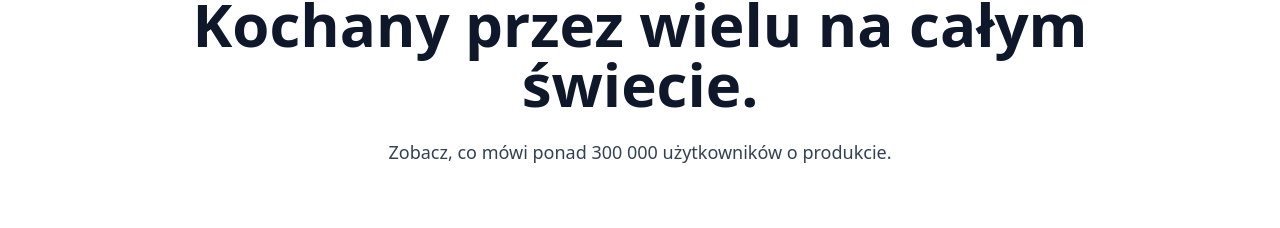
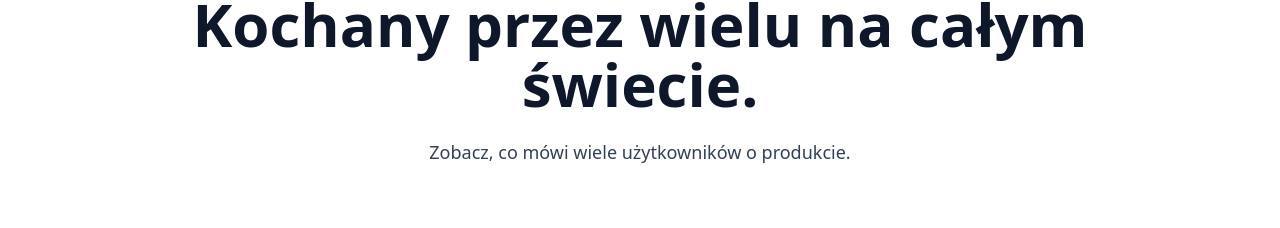
Before and after one commit to gbednarski/p2, a Next.js app: page / in a window 1280 px wide. Shown: the part 1288-1516 px from the top of the page. Built offline with nearby package versions, Linux system fonts and the light colour scheme.

Commit message:
Update Testimonials.tsx

```diff
--- a/components/Testimonials.tsx
+++ b/components/Testimonials.tsx
@@ -82,7 +82,7 @@ export function Testimonials() {
             Kochany przez wielu na całym świecie.
           </h1>
           <p className="mx-auto mt-6 max-w-xl text-lg text-slate-700 leading-7">
-            Zobacz, co mówi ponad 300 000 użytkowników o produkcie.
+            Zobacz, co mówi wiele użytkowników o produkcie.
           </p>
         </div>
         <ul
```
